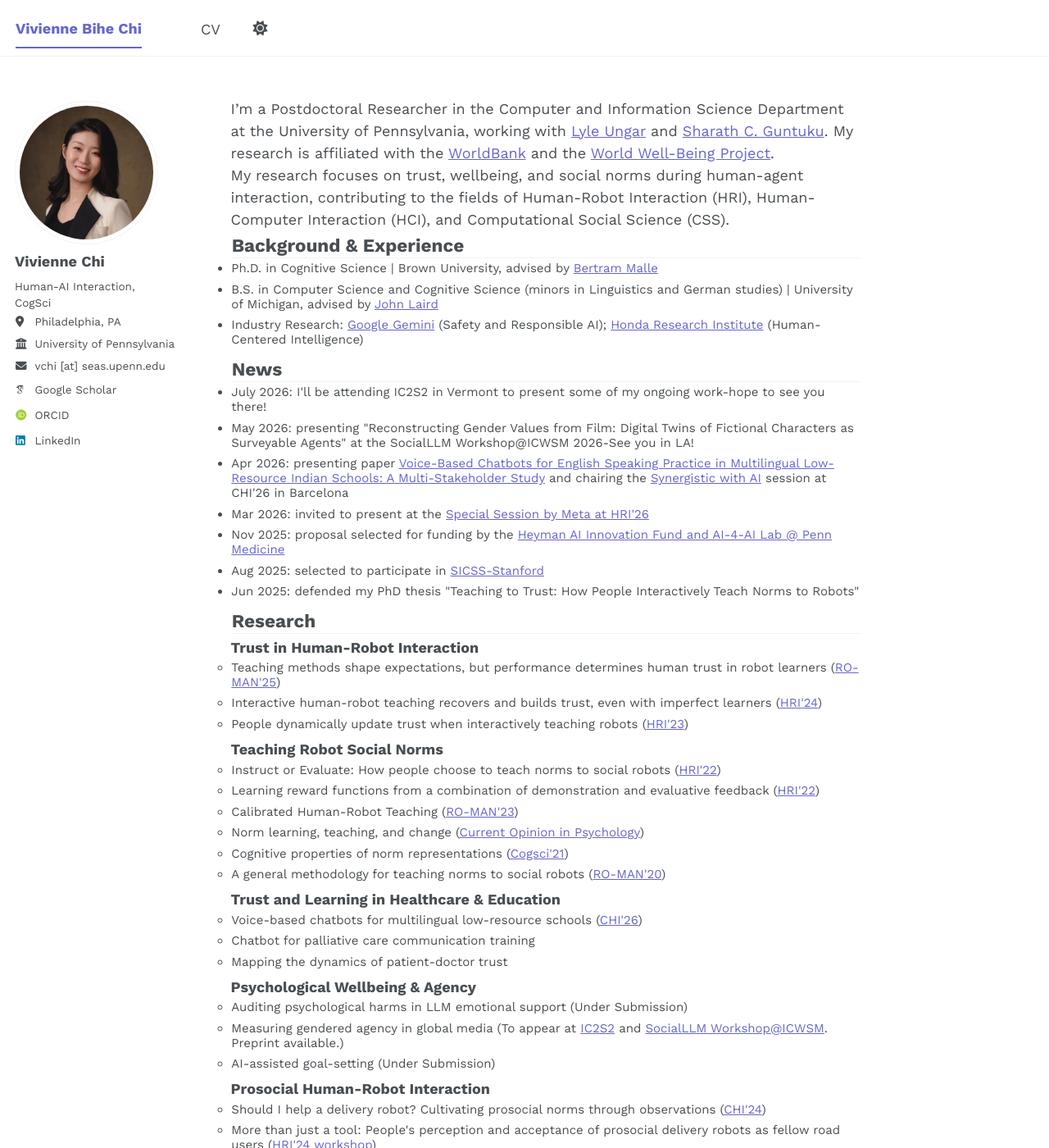
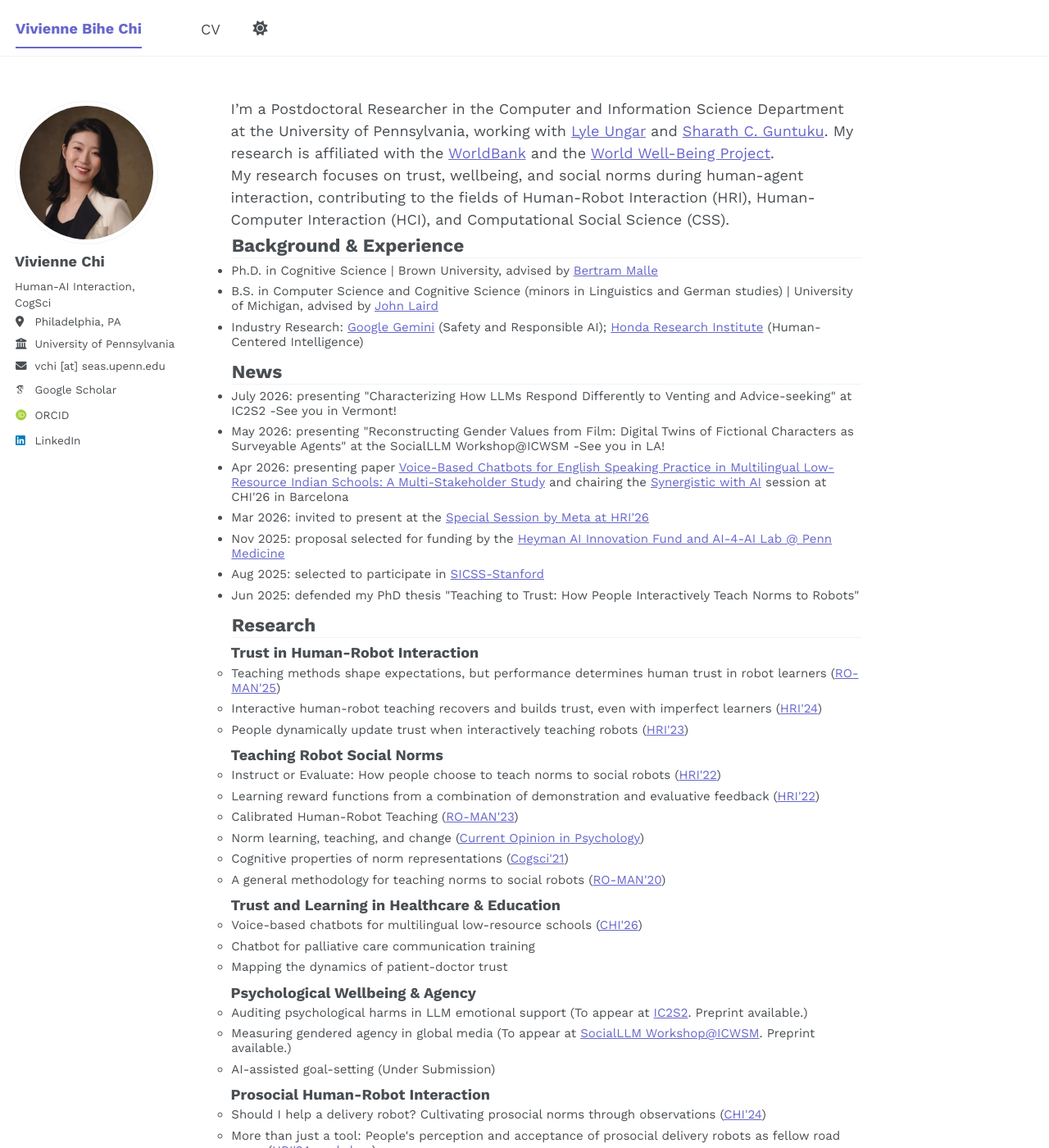
Before and after one commit to vivichi7/vivichi7.github.io, a Jekyll site: the page built from _pages/about.md, in a window 1280 px wide and 1400 px high. Shown: the whole window at 82% size. Built offline with Jekyll 4.4.1, drawn with Linux system fonts in a browser that asks for light colours; some web fonts are replaced; a script bundle is joined from its source files by our own code; library files that are not in the unit come from our copies.

Commit message:
july update fix

```diff
--- a/_pages/about.md
+++ b/_pages/about.md
@@ -7,7 +7,7 @@ redirect_from:
   - /about.html
 ---
 
-<style> hr { margin: 0.05em 0 0.1em 0 !important; } h2 { padding: 0.05em !important; margin-top: 0.2em !important; margin-bottom: 0.1em !important; } p { margin-bottom: 0 !important; } ul { padding: 0.05em !important;margin-top: 0.1em !important;  margin-bottom: 0 !important; } .link-color { color: #6666cc; } </style>
+<style> hr { margin: 0.05em 0 0.1em 0 !important; } h2 { padding: 0.05em !important; margin-top: 0.2em !important; margin-bottom: 0.2em !important; } p { margin-bottom: 0 !important; } ul { padding: 0.05em !important;margin-top: 0.1em !important;  margin-bottom: 0 !important; } .link-color { color: #6666cc; } </style>
 I'm a Postdoctoral Researcher in the Computer and Information Science Department at the University of Pennsylvania, working with [Lyle Ungar](https://www.cis.upenn.edu/~ungar/) and [Sharath C. Guntuku](https://sharathg.cis.upenn.edu/). My research is affiliated with the [WorldBank](https://www.worldbank.org/en/topic/gender) and the [World Well-Being Project](https://www.wwbp.org/).
 
 My research focuses on trust, wellbeing, and social norms during human-agent interaction, contributing to the fields of Human-Robot Interaction (HRI), Human-Computer Interaction (HCI), and Computational Social Science (CSS).
@@ -27,8 +27,9 @@ News
 ------
 <div style="font-size: smaller; line-height: 1.2;">
 <ul>
-<li>July 2026: I'll be attending IC2S2 in Vermont to present some of my ongoing work-hope to see you there!</li>
-<li>May 2026: presenting "Reconstructing Gender Values from Film: Digital Twins of Fictional Characters as Surveyable Agents" at the SocialLLM Workshop@ICWSM 2026-See you in LA!</li>
+<li>July 2026: presenting "Characterizing How LLMs Respond Differently to Venting and Advice-seeking" at IC2S2 -See you in Vermont!</li>
+<!-- <li>July 2026: I'll be attending IC2S2 in Vermont to present my ongoing work "Characterizing-hope to see you there!</li> -->
+<li>May 2026: presenting "Reconstructing Gender Values from Film: Digital Twins of Fictional Characters as Surveyable Agents" at the SocialLLM Workshop@ICWSM -See you in LA!</li>
 <li>Apr 2026: presenting paper <a href="https://arxiv.org/abs/2601.19304">Voice-Based Chatbots for English Speaking Practice in Multilingual Low-Resource Indian Schools: A Multi-Stakeholder Study</a> and chairing the <a href="https://programs.sigchi.org/chi/2026/program/session/225046">Synergistic with AI</a> session at CHI'26 in Barcelona</li>
 <li>Mar 2026: invited to present at the <a href="https://humanrobotinteraction.org/2026/special-session-by-meta/">Special Session by Meta at HRI'26</a></li>
 <li>Nov 2025: proposal selected for funding by the <a href="https://www.med.upenn.edu/kbjohnsonlab/look-pilots/#20261">Heyman AI Innovation Fund and AI-4-AI Lab @ Penn Medicine</a></li>
@@ -84,8 +85,8 @@ My current work is organized around four key themes:-->
 **Psychological Wellbeing & Agency**
 <div style="font-size: smaller; line-height: 1.2;">
 <ul style="list-style-type: circle;">
-<li>Auditing psychological harms in LLM emotional support (Under Submission)</li>
-<li>Measuring gendered agency in global media (To appear at <a href="https://ic2s2-2026.org/">IC2S2</a> and <a href="https://social-llm-workshop.github.io/">SocialLLM Workshop@ICWSM</a>. Preprint available.)</li>
+<li>Auditing psychological harms in LLM emotional support (To appear at <a href="https://ic2s2-2026.org/">IC2S2</a>. Preprint available.)</li>
+<li>Measuring gendered agency in global media (To appear at <a href="https://social-llm-workshop.github.io/">SocialLLM Workshop@ICWSM</a>. Preprint available.)</li>
 <li>AI-assisted goal-setting (Under Submission)</li>
 </ul>
 </div>
```
